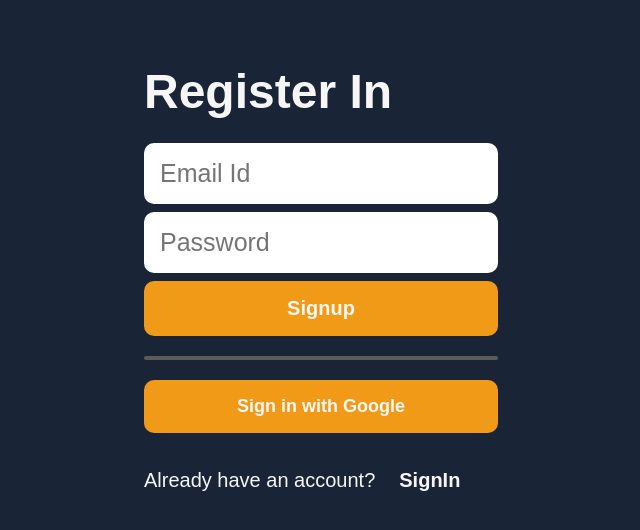
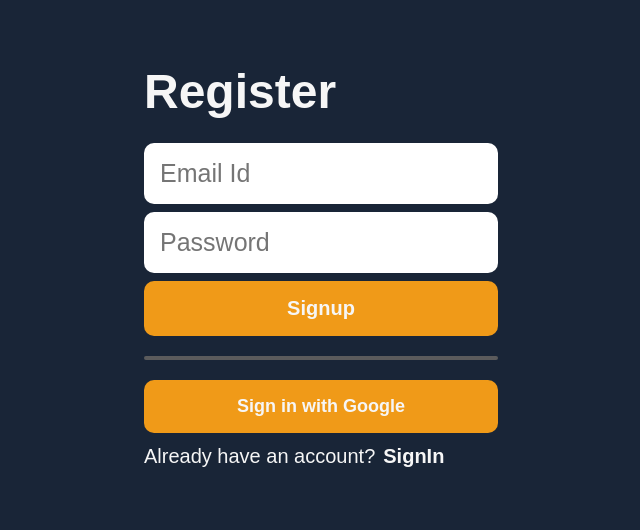
Before and after one commit to veeresh-27/shmart, a React (Create React App) app: page /registration in a window 1280 px wide. Shown: the top 530 px of the page, without its empty margins (319-959 px from the left). Built offline with nearby package versions, Linux system fonts and the light colour scheme; no server answers.

Commit message:
signup fixed

```diff
--- a/src/components/Register/Login.js
+++ b/src/components/Register/Login.js
@@ -13,7 +13,14 @@ export default function Register() {
     const {signUp} = useUserAuth();
 
     let navigate =useNavigate();
-
+    const onClickSignInWithGoogle = async() =>{
+        try{
+            await signInWithGoogle();
+            navigate('/home');
+        }catch(error){
+            alert(error.message)
+        }
+    }
     const handleSubmit = async (e) => {
         e.preventDefault();
         try{
@@ -23,14 +30,13 @@ export default function Register() {
         catch(error){
             alert(error.message)
         }
-
     }
   return (
     <div className='register-container'>
         <div className="register">
 
             <div className="register-body">
-                <h2>Register In</h2>
+                <h2>Register</h2>
                 <form onSubmit={handleSubmit}>
                     <input type="email" placeholder='Email Id' onChange={(e)=>setEmail(e.target.value)} />
                     {/* <input type='name' placeholder='Full Name' onChange={(e)=>setName(e.target.value)}/> */}
@@ -38,7 +44,7 @@ export default function Register() {
                     <button type="submit">Signup</button>
                 </form>
                 <hr className='register-hr' />
-                <button  onClick={signInWithGoogle}>
+                <button className='Button' onClick={onClickSignInWithGoogle}>
   Sign in with Google
 </button>
                 <div className="signup-btn">
--- a/src/components/Register/register.css
+++ b/src/components/Register/register.css
@@ -60,7 +60,7 @@
     align-self: flex-start;
     margin-bottom: 20px;
 }
-.register-body button{
+.register-body .Button{
     width: 100%;
     display: flex;
     margin: 4px  0;
@@ -84,7 +84,7 @@ hr.register-hr{
     width: 100%;
   }
 .signup-btn{
-    margin-top: 12px;
+    margin-top: 8px;
     width: 100%;
     display: flex;
     flex-wrap: wrap;
@@ -94,7 +94,7 @@ hr.register-hr{
 .signup-btn p{
     font-size: 20px;
     color: var(--c-light);
-    margin-right: 8px;
+
 }
 
 .signup-btn button{
```
